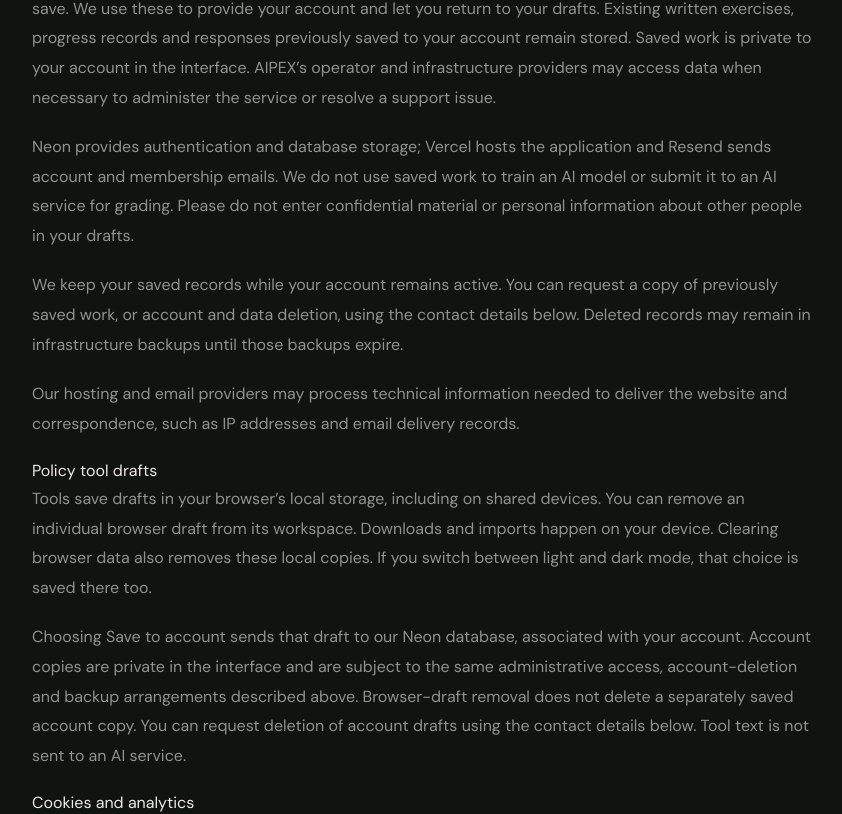
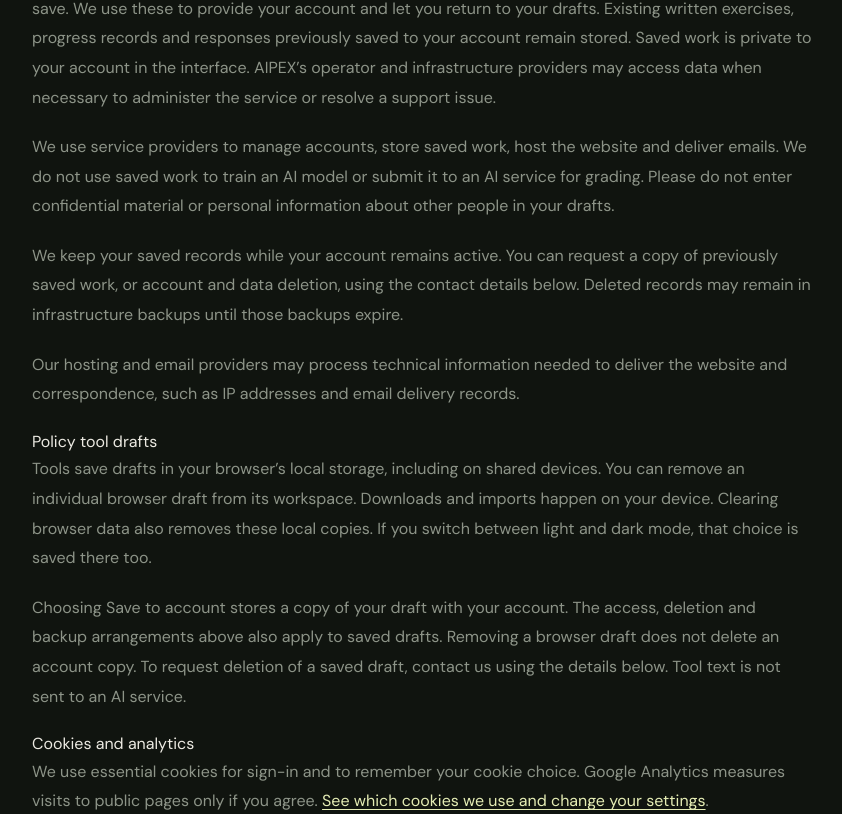
Before and after one commit to jamiegreee/aipex, a Next.js app: page /privacy in a window 1280 px wide. Shown: the part 1311-2125 px from the top of the page, without its empty margins (218-1060 px from the left). Built offline with nearby package versions, Linux system fonts and the light colour scheme.

Commit message:
Simplify privacy copy about saved drafts (#50)

```diff
--- a/src/app/privacy/page.tsx
+++ b/src/app/privacy/page.tsx
@@ -46,8 +46,8 @@ export default function Privacy() {
             issue.
           </p>
           <p>
-            Neon provides authentication and database storage; Vercel hosts
-            the application and Resend sends account and membership emails. We do not use saved work
+            We use service providers to manage accounts, store saved work,
+            host the website and deliver emails. We do not use saved work
             to train an AI model or submit it to an AI service for grading.
             Please do not enter confidential material or personal information
             about other people in your drafts.
@@ -66,7 +66,7 @@ export default function Privacy() {
           </p>
           <h3 id="tool-drafts">Policy tool drafts</h3>
           <p>Tools save drafts in your browser’s local storage, including on shared devices. You can remove an individual browser draft from its workspace. Downloads and imports happen on your device. Clearing browser data also removes these local copies. If you switch between light and dark mode, that choice is saved there too.</p>
-          <p>Choosing Save to account sends that draft to our Neon database, associated with your account. Account copies are private in the interface and are subject to the same administrative access, account-deletion and backup arrangements described above. Browser-draft removal does not delete a separately saved account copy. You can request deletion of account drafts using the contact details below. Tool text is not sent to an AI service.</p>
+          <p>Choosing Save to account stores a copy of your draft with your account. The access, deletion and backup arrangements above also apply to saved drafts. Removing a browser draft does not delete an account copy. To request deletion of a saved draft, contact us using the details below. Tool text is not sent to an AI service.</p>
           <h3 id="cookies">Cookies and analytics</h3>
           <p>
             We use essential cookies for sign-in and to remember your cookie
```
